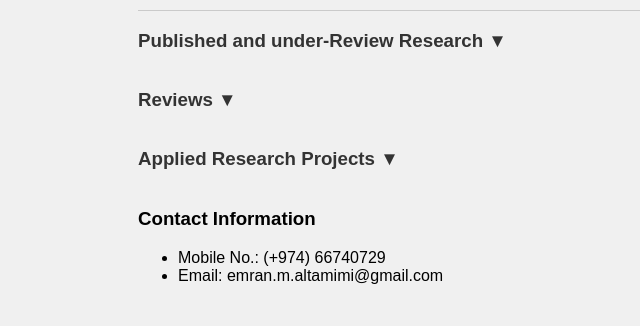
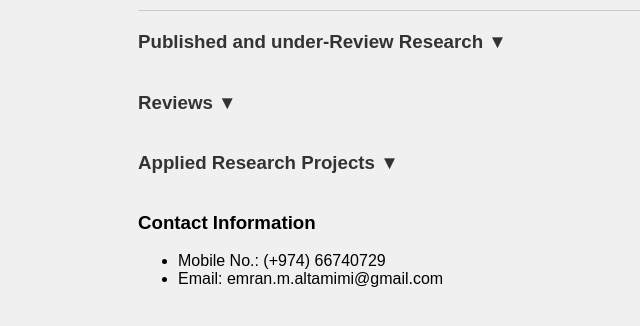
Before and after one commit to tamimiEmran/Portfolio, a plain HTML site: page index.html in a window 1280 px wide. Shown: the part 138-464 px from the top of the page, 102-742 px from the left. Drawn offline with Linux system fonts and the light colour scheme.

Commit message:
Update index.html

```diff
--- a/index.html
+++ b/index.html
@@ -34,7 +34,7 @@
         .project-category {
             cursor: pointer;
             color: #333;
-
+            margin-top: 20px;
         }
 
         .project-category::after {
@@ -45,6 +45,15 @@
             overflow: hidden;
             height: 0;
             transition: height 0.3s ease-out;
+            padding-left: 20px;
+        }
+
+        .project-list li {
+            margin-bottom: 10px;
+        }
+
+        .project-list p {
+            margin-bottom: 20px;
         }
 
         hr {
```
